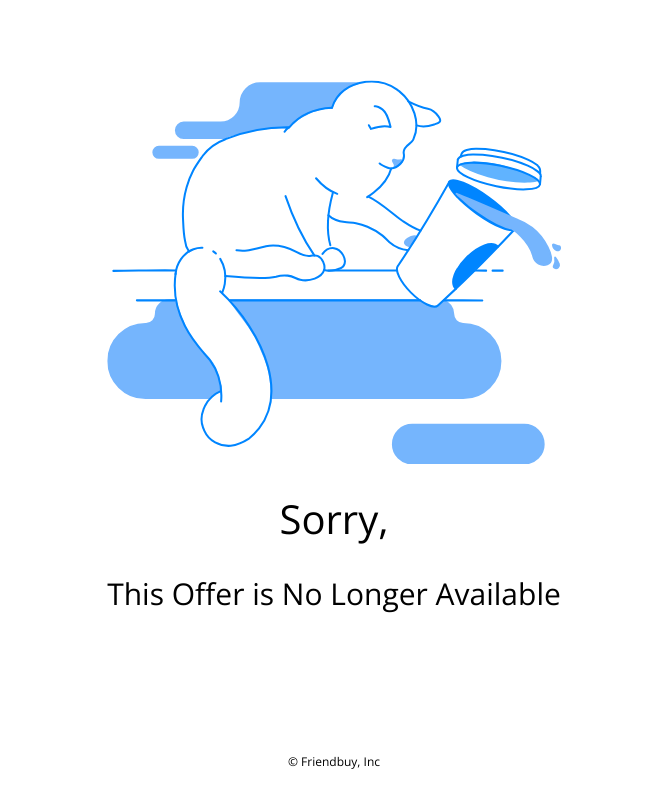
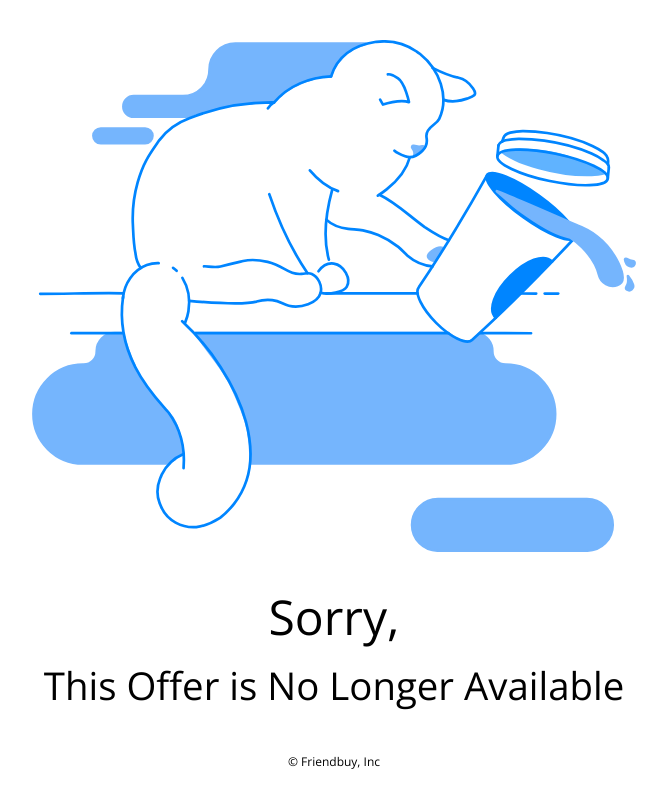
Before and after one commit to dhull/blocked-referral, a plain HTML site: page index.html in a window 1280 px wide. Shown: the whole page, without its empty margins (306-973 px from the left). Drawn offline with nearby package versions, Linux system fonts and the light colour scheme.

Commit message:
Better OopsCat scaling.

```diff
--- a/index.html
+++ b/index.html
@@ -15,33 +15,32 @@
         text-align: center;
         font-weight: 400;
       }
-      h1,
-      h2 {
+      h1 {
         font-weight: 400;
-      }
-      h1 {
         font-size: 40px;
-      }
-      h2 {
-        font-size: 30px;
+        font-size: 6vmin;
       }
       a {
         color: #000;
         text-decoration: none;
       }
-      div.oopscat {
+      .content {
+        position: absolute;
         width: 100%;
-        height: 40%;
-      }
-      img.oopscat {
-        display: block;
-        object-fit: contain;
-      }
-      .headers {
-        position: absolute;
+        height: 80%;
         left: 50%;
         top: 45%;
         transform: translateX(-50%) translateY(-50%);
+      }
+      div.oopscat {
+        width: 80%;
+        max-height: 80%;
+        margin: 0 auto;
+        display: flex;
+      }
+      img.oopscat {
+        object-fit: contain;
+        flex-grow: 1;
       }
       .copy {
         position: fixed;
@@ -54,13 +53,11 @@
     </style>
   </head>
   <body class="page-error">
-    <div class="headers">
+    <div class="content">
       <div class="oopscat">
         <img class="oopscat" src="OopsCat2.0.svg" alt="" />
       </div>
-      <h1 class="number text-center">Sorry,</h1>
-      <h2 class="number text-center">This Offer is No Longer Available</h2>
-      </h1>
+      <h1 class="text-center">Sorry,<br /><span style="font-size: 80%;">This Offer is No Longer Available</span></h1>
     </div>
     <div class="text-center copy">
       <a href="https://friendbuy.com">&copy; Friendbuy, Inc</a>
```
